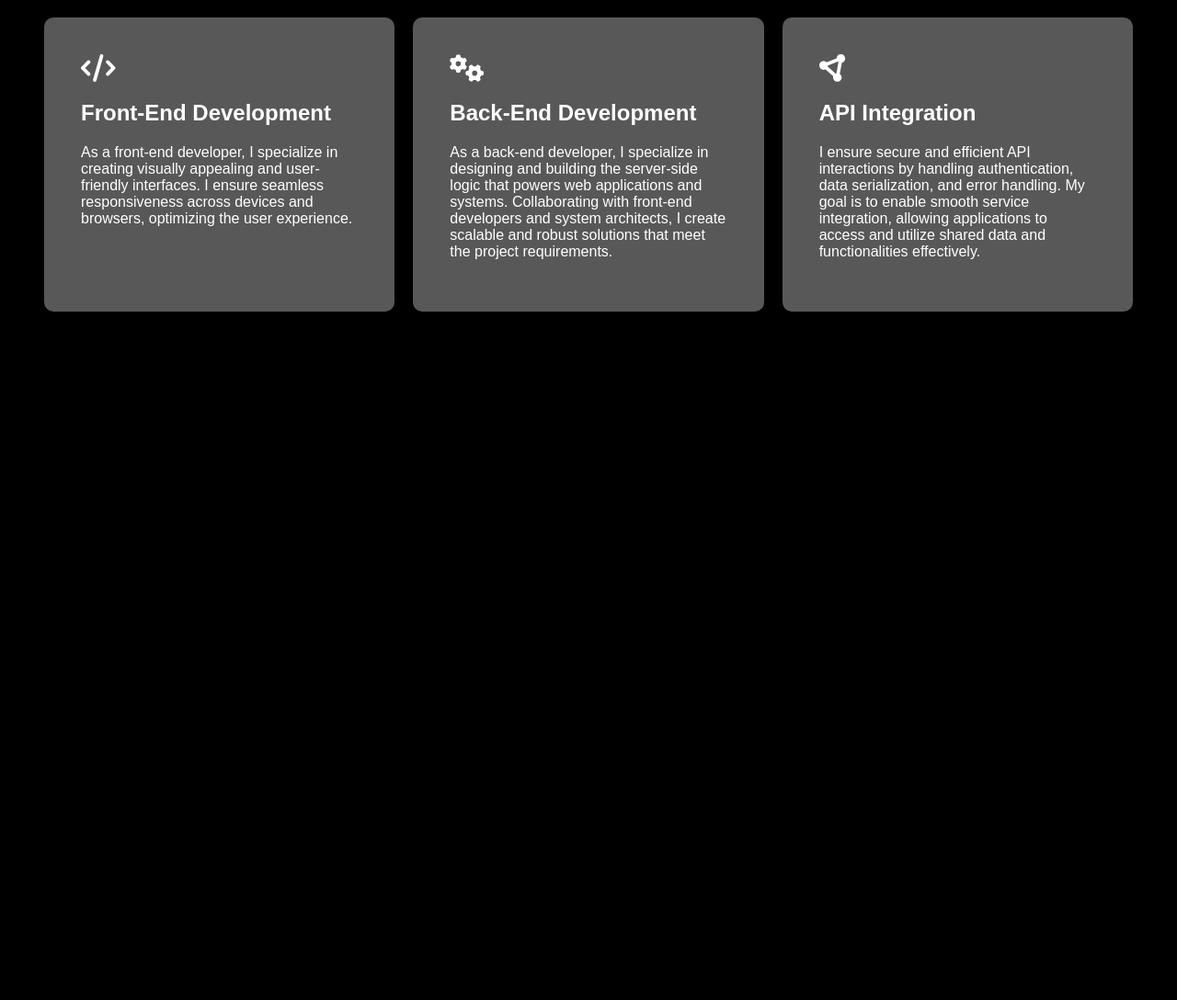
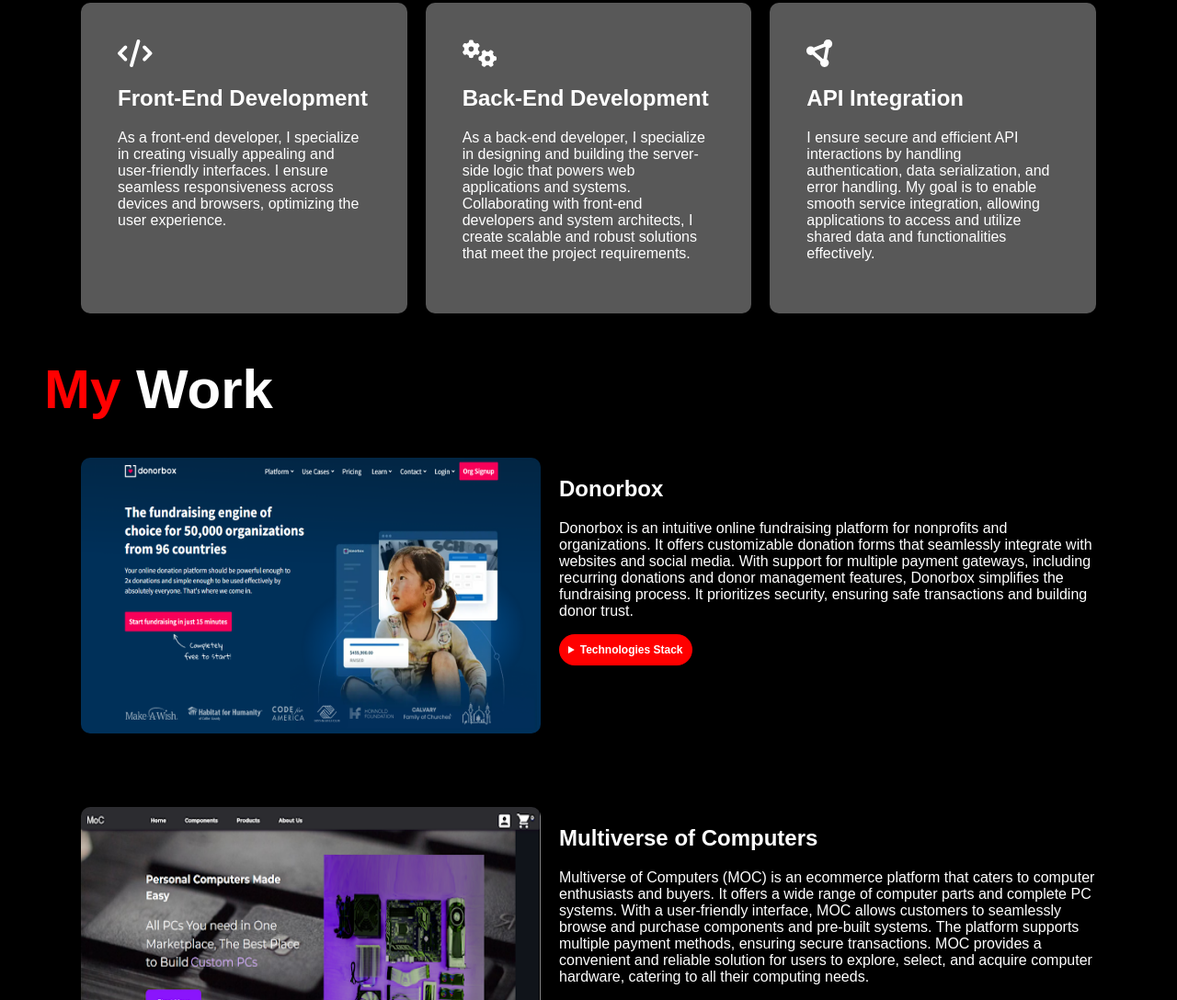
Before and after one commit to Sher-Ali180/my_portfolio, a plain HTML site: page index.html in a window 1280 px wide. Shown: the part 1712-2800 px from the top of the page at 92% size. Before the commit the page ends 2075 px from the top, so only its background shows below. Drawn offline with Linux system fonts and the light colour scheme.

Commit message:
adds my work section

```diff
--- a/index.html
+++ b/index.html
@@ -19,13 +19,13 @@
               <a href="#">Home</a>
             </li>
             <li>
+              <a href="#">About Me</a>
+            </li>
+            <li>
               <a href="#">Services</a>
             </li>
             <li>
               <a href="#">Contact Me</a>
-            </li>
-            <li>
-              <a href="#">About Me</a>
             </li>
           </ul>
         </div>
@@ -234,8 +234,9 @@
         </div>
       </div>
     </div>
+<!-------------------------services seciton----------------------------->
     <div class="services">
-      <div class="container" ></div>
+      <div class="container" >
         <div class="sub-title">
           <span class="red-name">My</span> Services
         </div>
@@ -260,6 +261,59 @@
               My goal is to enable smooth service integration, allowing applications to access and utilize shared data and functionalities effectively.</h3>
           </div>
         </div>
+      </div>
+    </div>
+<!-------------------------work seciton----------------------------->
+  <div class="work">
+    <div class="container" ></div>
+      <div class="sub-title">
+        <span class="red-name">My</span> Work
+      </div>
+      <div class="work-container">
+        <div class="project">
+          <img class="project-img" src="assets/images/db-img.PNG" alt="">
+          <div class="project-info">
+            <h2>Donorbox</h2>
+            <h3>
+              Donorbox is an intuitive online fundraising platform for nonprofits and organizations. It offers customizable donation forms that seamlessly integrate with websites and social media. With support for multiple payment gateways, including recurring donations and donor management features, Donorbox simplifies the fundraising process. It prioritizes security, ensuring safe transactions and building donor trust.
+            </h3>
+            <details>
+              <summary class="learn">Technologies Stack</summary>
+              <ul class="learn-list">
+                <li>Ruby on Rails</li>
+                <li>JavaScript</li>
+                <li>Stimulus JS</li>
+                <li>HTML5</li>
+                <li>SASS/SCSS</li>
+                <li>PostgreSQL</li>
+                <li>Git</li>
+                <li>TDD / Automated Tests</li>
+              </ul>
+            </details>
+          </div>
+        </div>
+        <div class="project">
+          <img class="project-img" src="assets/images/moc-img.png" alt="">
+          <div class="project-info">
+            <h2>Multiverse of Computers</h2>
+            <h3>
+              Multiverse of Computers (MOC) is an ecommerce platform that caters to computer enthusiasts and buyers. It offers a wide range of computer parts and complete PC systems. With a user-friendly interface, MOC allows customers to seamlessly browse and purchase components and pre-built systems. The platform supports multiple payment methods, ensuring secure transactions. MOC provides a convenient and reliable solution for users to explore, select, and acquire computer hardware, catering to all their computing needs.
+            </h3>
+            <details>
+              <summary class="learn">Technologies Stack</summary>
+              <ul class="learn-list">
+                <li>React Js</li>
+                <li>Express Js</li>
+                <li>Node Js</li>
+                <li>HTML5</li>
+                <li>CSS3</li>
+                <li>JavaScript</li>
+                <li>MongoDB</li>
+                <li>Git</li>
+              </ul>
+            </details>
+          </div>
+      </div>
     </div>
   </div>
 </body>
--- a/style.css
+++ b/style.css
@@ -290,6 +290,23 @@ nav {
 .service-icon {
     font-size: 30px;
 }
+.project h3{
+    font-weight: normal;
+    font-size: 16px;
+}
+.project {
+    display: flex;
+    padding: 40px;
+    border-radius: 10px;
+    gap: 20px;
+}
+
+.project-img {
+    border-radius: 10px;
+    width: 500px;
+    height: 300px;
+}
+
 details[open] summary ~ * {
     animation: fade .5s ease-in-out;
   }
```
Also changed, not shown: assets/images/db-img.PNG (added), assets/images/moc-img.png (added), assets/images/my-logo.png (deleted).
